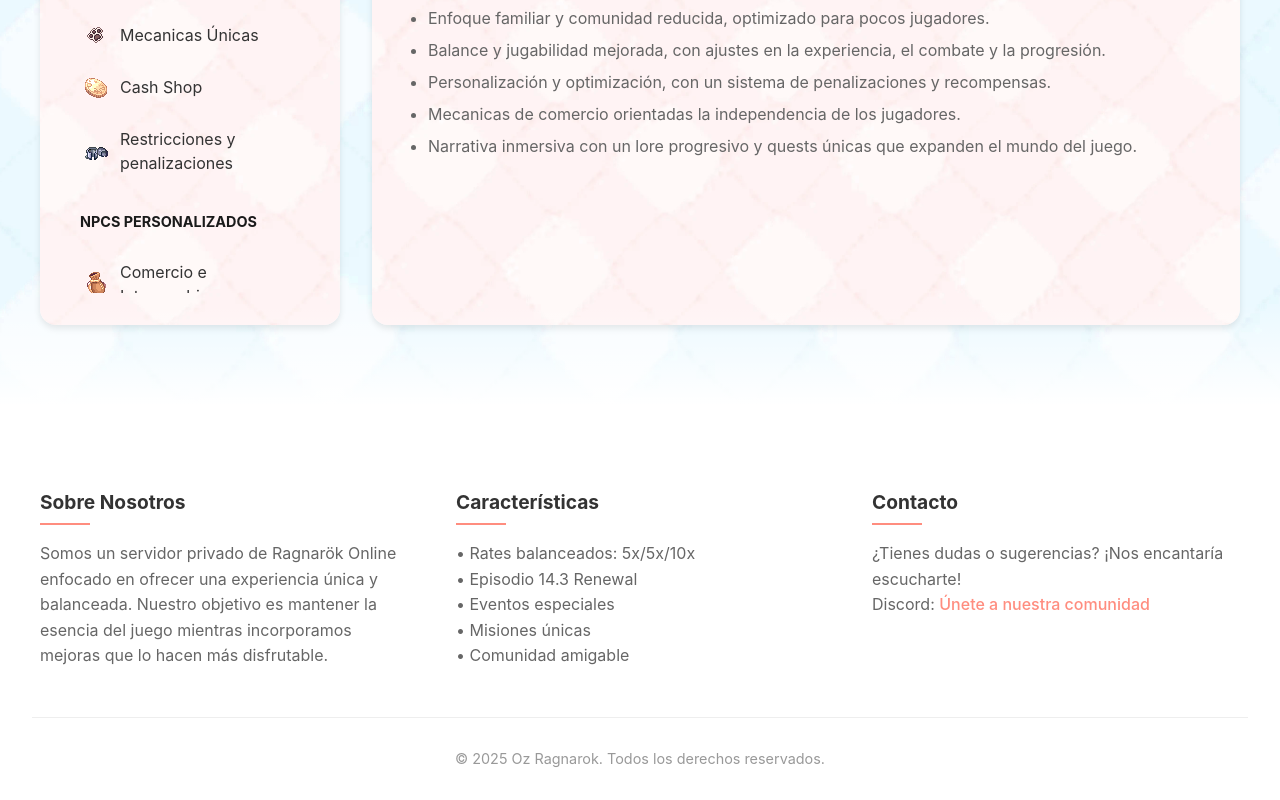
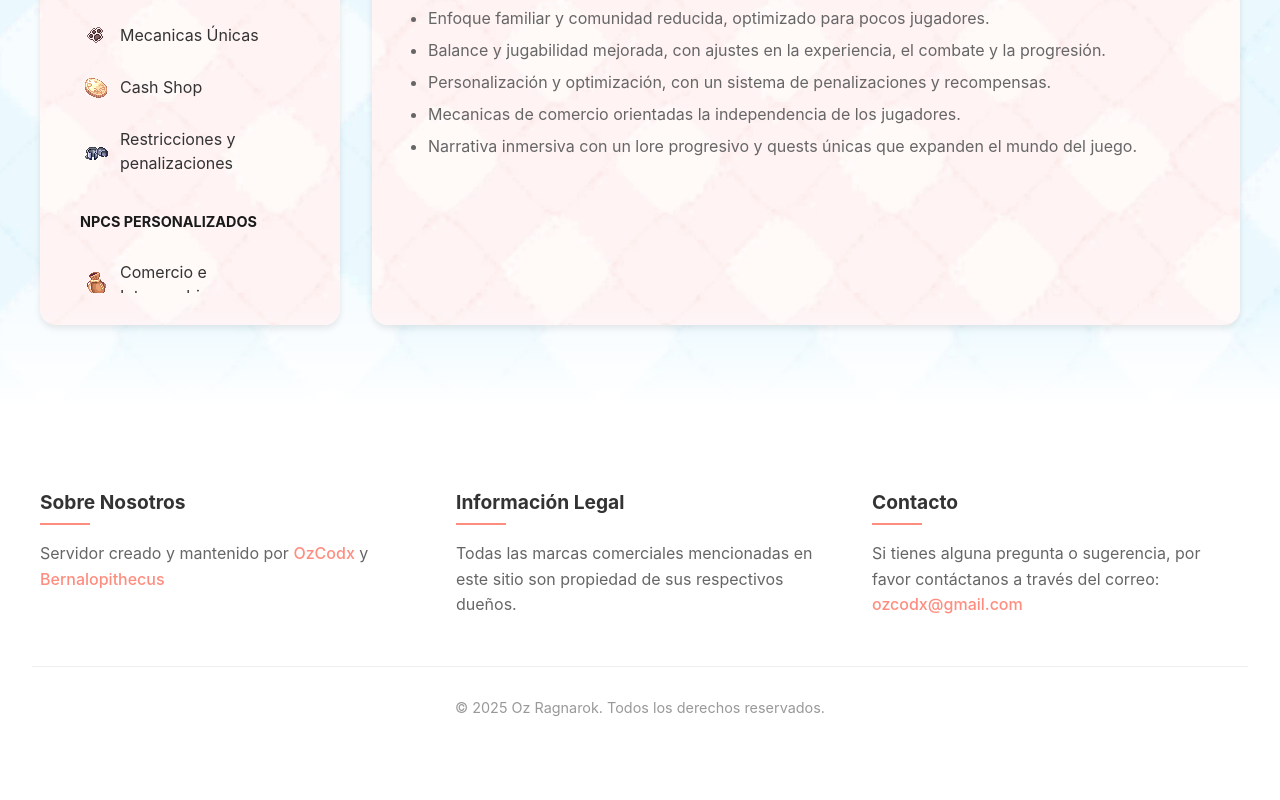
Before and after one commit to ozcodx/ozro-site, a React (Vite) app: page /information in a window 1280 px wide. Shown: the part 439-1239 px from the top of the page. After the commit the page ends 1188 px from the top, so only its background shows below. Built offline with nearby package versions, Linux system fonts and the light colour scheme.

Commit message:
Update Footer content with creator credits and legal information

```diff
--- a/src/components/Footer.tsx
+++ b/src/components/Footer.tsx
@@ -34,26 +34,27 @@ const Footer = () => {
         <div className={`footer-section ${isVisible ? 'visible' : ''}`}>
           <h3>Sobre Nosotros</h3>
           <p>
-            Somos un servidor privado de Ragnarök Online enfocado en ofrecer una experiencia
-            única y balanceada. Nuestro objetivo es mantener la esencia del juego mientras
-            incorporamos mejoras que lo hacen más disfrutable.
+            Servidor creado y mantenido por{' '}
+            <a href="https://github.com/ozcodx" target="_blank" rel="noopener noreferrer">
+              OzCodx
+              </a>{' '}
+            y{' '}
+            <a href="https://github.com/Bernalopithecus" target="_blank" rel="noopener noreferrer">
+              Bernalopithecus
+              </a>
           </p>
         </div>
         <div className={`footer-section ${isVisible ? 'visible' : ''}`}>
-          <h3>Características</h3>
+        <h3>Información Legal</h3>
           <p>
-            • Rates balanceados: 5x/5x/10x<br />
-            • Episodio 14.3 Renewal<br />
-            • Eventos especiales<br />
-            • Misiones únicas<br />
-            • Comunidad amigable
+          Todas las marcas comerciales mencionadas en este sitio son propiedad de sus respectivos dueños.
           </p>
         </div>
         <div className={`footer-section ${isVisible ? 'visible' : ''}`}>
           <h3>Contacto</h3>
           <p>
-            ¿Tienes dudas o sugerencias? ¡Nos encantaría escucharte!<br />
-            Discord: <a href="https://discord.gg/tuservidor">Únete a nuestra comunidad</a>
+            Si tienes alguna pregunta o sugerencia, por favor contáctanos a través del correo:
+            <a href="mailto:ozcodx@gmail.com"> ozcodx@gmail.com</a>
           </p>
         </div>
       </div>
```
